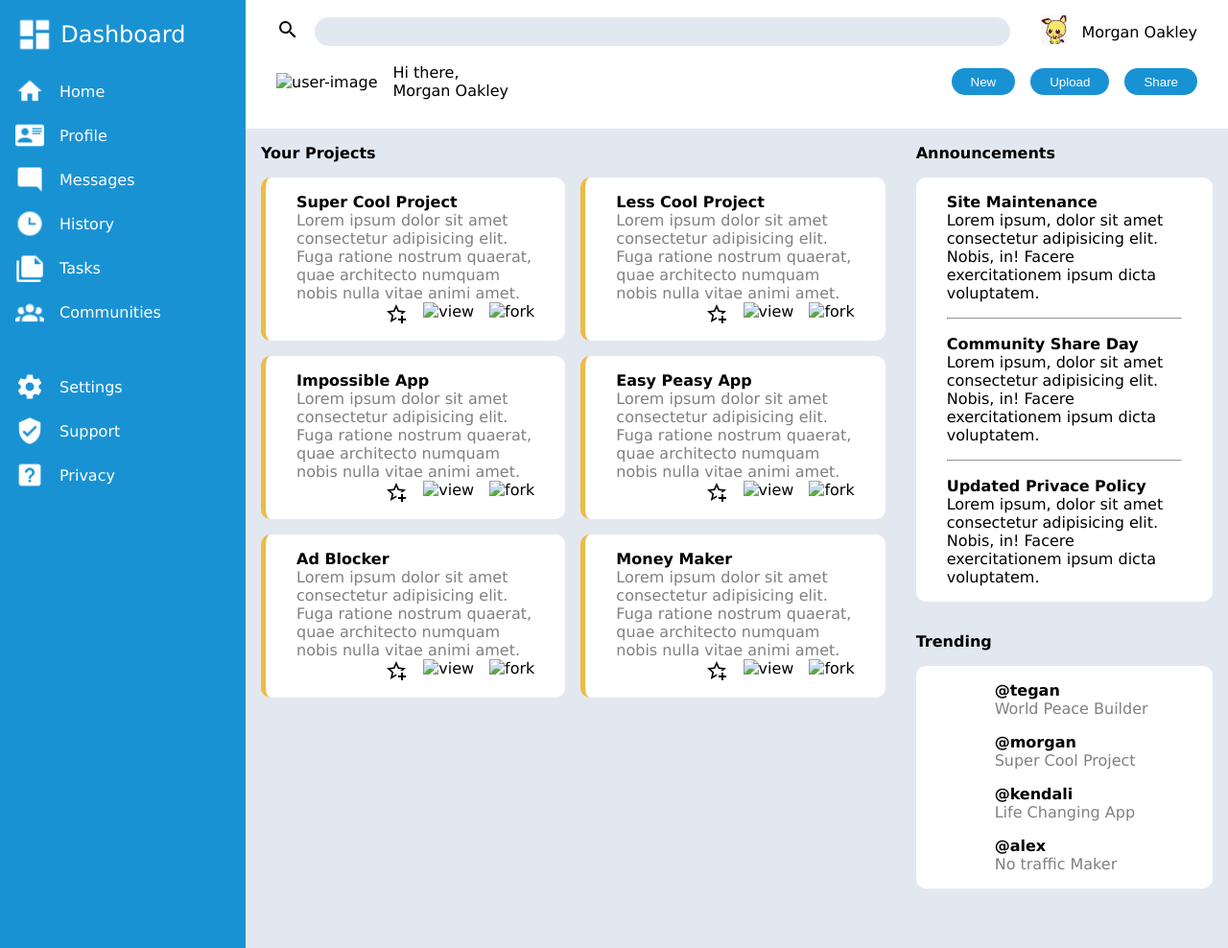
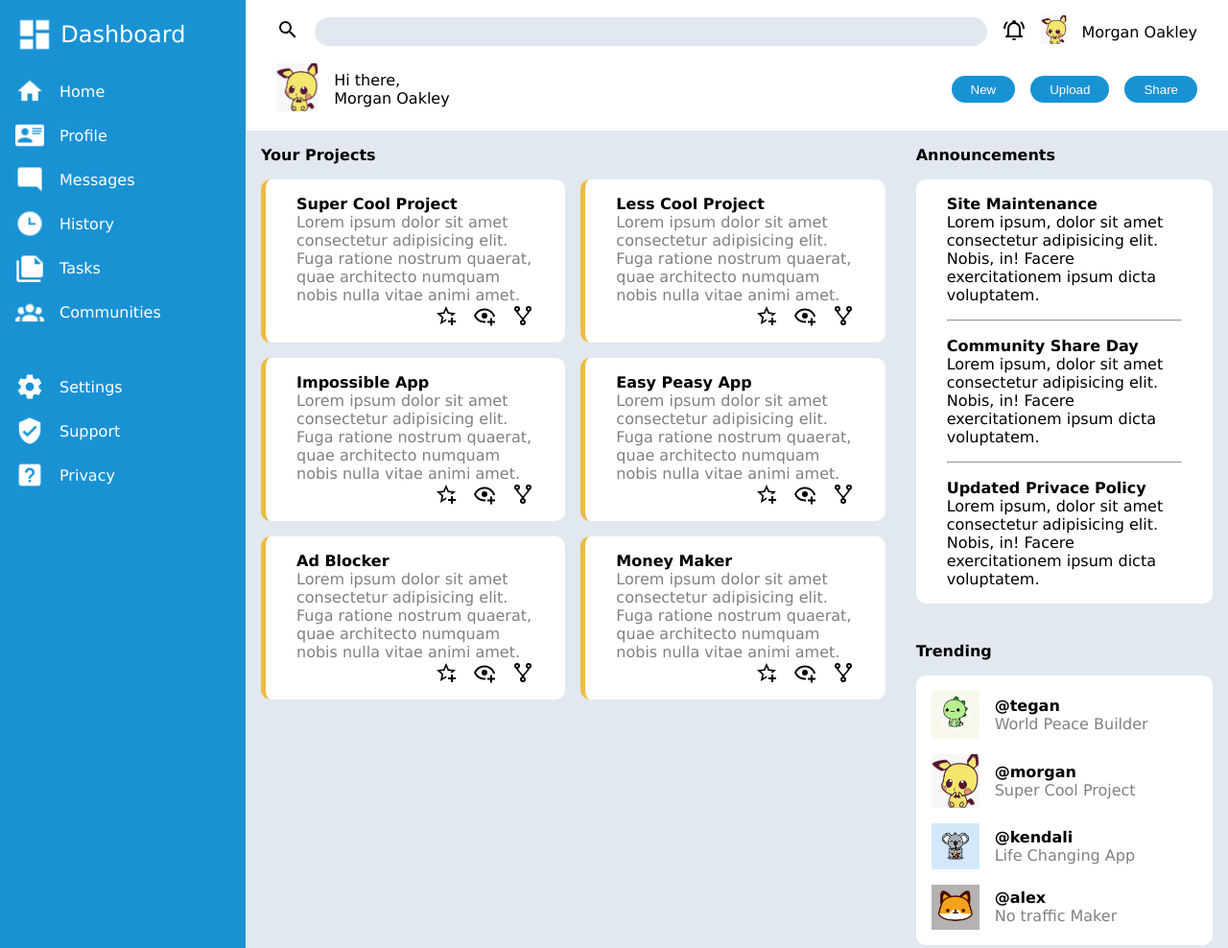
Before and after one commit to aakash-jadhav/Odin-Dashboard, a plain HTML site: page index.html in a window 1280 px wide. Shown: the top 988 px of the page at 96% size. Drawn offline with Linux system fonts and the light colour scheme; the site is published under a folder, as on GitHub Pages, so addresses that start at the root find nothing.

Commit message:
bug fix: update img src attribute to render images correctly

```diff
--- a/index.html
+++ b/index.html
@@ -85,10 +85,10 @@
             </li>
             <li class="search-bar"><input type="text" /></li>
             <li class="notification">
-              <img src="/icons/bell-ring-outline.svg" alt="" />
+              <img src="./icons/bell-ring-outline.svg" alt="" />
             </li>
             <li class="profile-pic">
-              <img src="icons/pika.png" alt="profile pic" />
+              <img src="./icons/pika.png" alt="profile pic" />
             </li>
             <li class="profile-name"><span>Morgan Oakley</span></li>
           </ul>
@@ -96,7 +96,7 @@
         <div class="secondary">
           <ul>
             <li class="user-img">
-              <div><img src="/icons/pika.png" alt="user-image" /></div>
+              <div><img src="./icons/pika.png" alt="user-image" /></div>
             </li>
             <li class="user-name">
               <div>
@@ -127,8 +127,8 @@
               </div>
               <div class="card-footer">
                 <img src="./icons/star-plus-outline.svg" alt="favourite" />
-                <img src="/icons/eye-plus-outline.svg" alt="view" />
-                <img src="/icons/source-fork.svg" alt="fork" />
+                <img src="./icons/eye-plus-outline.svg" alt="view" />
+                <img src="./icons/source-fork.svg" alt="fork" />
               </div>
             </div>
             <div class="card">
@@ -144,8 +144,8 @@
               </div>
               <div class="card-footer">
                 <img src="./icons/star-plus-outline.svg" alt="favourite" />
-                <img src="/icons/eye-plus-outline.svg" alt="view" />
-                <img src="/icons/source-fork.svg" alt="fork" />
+                <img src="./icons/eye-plus-outline.svg" alt="view" />
+                <img src="./icons/source-fork.svg" alt="fork" />
               </div>
             </div>
             <div class="card">
@@ -161,8 +161,8 @@
               </div>
               <div class="card-footer">
                 <img src="./icons/star-plus-outline.svg" alt="favourite" />
-                <img src="/icons/eye-plus-outline.svg" alt="view" />
-                <img src="/icons/source-fork.svg" alt="fork" />
+                <img src="./icons/eye-plus-outline.svg" alt="view" />
+                <img src="./icons/source-fork.svg" alt="fork" />
               </div>
             </div>
             <div class="card">
@@ -178,8 +178,8 @@
               </div>
               <div class="card-footer">
                 <img src="./icons/star-plus-outline.svg" alt="favourite" />
-                <img src="/icons/eye-plus-outline.svg" alt="view" />
-                <img src="/icons/source-fork.svg" alt="fork" />
+                <img src="./icons/eye-plus-outline.svg" alt="view" />
+                <img src="./icons/source-fork.svg" alt="fork" />
               </div>
             </div>
             <div class="card">
@@ -195,8 +195,8 @@
               </div>
               <div class="card-footer">
                 <img src="./icons/star-plus-outline.svg" alt="favourite" />
-                <img src="/icons/eye-plus-outline.svg" alt="view" />
-                <img src="/icons/source-fork.svg" alt="fork" />
+                <img src="./icons/eye-plus-outline.svg" alt="view" />
+                <img src="./icons/source-fork.svg" alt="fork" />
               </div>
             </div>
             <div class="card">
@@ -212,8 +212,8 @@
               </div>
               <div class="card-footer">
                 <img src="./icons/star-plus-outline.svg" alt="favourite" />
-                <img src="/icons/eye-plus-outline.svg" alt="view" />
-                <img src="/icons/source-fork.svg" alt="fork" />
+                <img src="./icons/eye-plus-outline.svg" alt="view" />
+                <img src="./icons/source-fork.svg" alt="fork" />
               </div>
             </div>
           </div>
@@ -244,14 +244,14 @@
           <h4>Trending</h4>
           <div class="trending-card">
             <div class="trending-item">
-              <img src="/icons/068e542866ad718fad29978646f6998c.jpeg" alt="" />
+              <img src="./icons/068e542866ad718fad29978646f6998c.jpeg" alt="" />
               <div class="trending-profile">
                 <p class="trending-name">@tegan</p>
                 <p class="trending-bio">World Peace Builder</p>
               </div>
             </div>
             <div class="trending-item">
-              <img src="/icons/pika.png" alt="" />
+              <img src="./icons/pika.png" alt="" />
               <div class="trending-profile">
                 <p class="trending-name">@morgan</p>
                 <p class="trending-bio">Super Cool Project</p>
@@ -259,7 +259,7 @@
             </div>
             <div class="trending-item">
               <img
-                src="/icons/Screen Shot 2022-03-25 at 9.31.52 AM.png"
+                src="./icons/Screen Shot 2022-03-25 at 9.31.52 AM.png"
                 alt=""
               />
               <div class="trending-profile">
@@ -269,7 +269,7 @@
             </div>
             <div class="trending-item">
               <img
-                src="/icons/Screen Shot 2022-03-25 at 4.54.47 PM.png"
+                src="./icons/Screen Shot 2022-03-25 at 4.54.47 PM.png"
                 alt=""
               />
               <div class="trending-profile">
```
Also changed, not shown: 1 other file.
